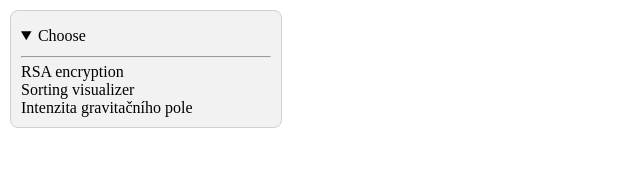
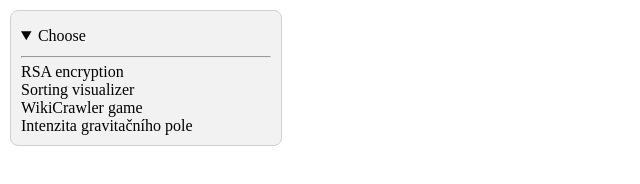
Before and after one commit to janstaffa/janstaffa.github.io, a plain HTML site: page index.html in a window 1280 px wide. Shown: the whole page, without its empty margins (0-640 px from the left). Drawn offline with Linux system fonts and the light colour scheme.

Commit message:
updated index

```diff
--- a/index.html
+++ b/index.html
@@ -15,6 +15,7 @@
       <ul>
          <li><a href="/rsa">RSA encryption</a></li>
          <li><a href="/sorting">Sorting visualizer</a></li>
+         <li><a href="/wikicrawler">WikiCrawler game</a></li>
          <li><a href="/gravitacni_pole">Intenzita gravitačního pole</a></li>
       </ul>
    </details>
```
